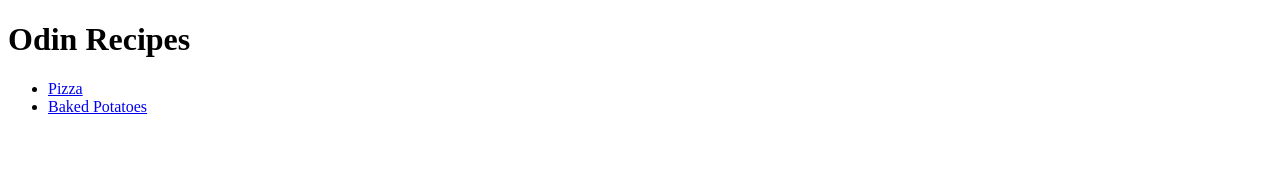
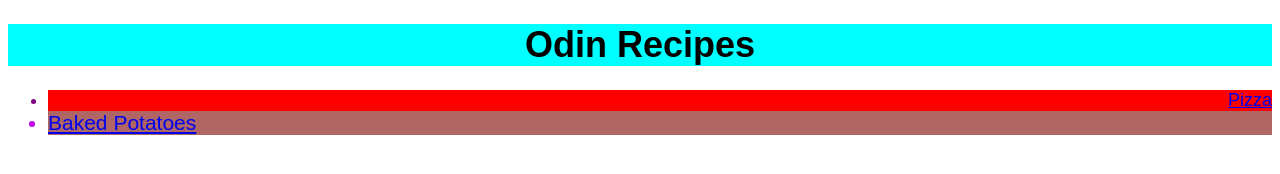
Before and after one commit to Nick90903/odin-recipes, a plain HTML site: page index.html in a window 1280 px wide. Drawn offline with Linux system fonts and the light colour scheme.

Commit message:
Added css styling to the main page
Added some random colors and font sizes and text positions to show off
what can be done. This is not a pretty site but shows basic understanding
on how to use an external CSS style sheet and Classes.

```diff
--- a/index.html
+++ b/index.html
@@ -4,13 +4,14 @@
     <meta charset="UTF-8">
     <meta http-equiv="X-UA-Compatible" content="IE=edge">
     <meta name="viewport" content="width=device-width, initial-scale=1.0">
+    <link rel="stylesheet" href="style.css">
     <title>Odin Recipes</title>
 </head>
 <body>
-    <h1>Odin Recipes</h1>
+    <h1 class="text title">Odin Recipes</h1>
     <ul>
-        <li><a href="./recipes/pizza.html">Pizza</a></li>
-        <li><a href="./recipes/baked-potato.html">Baked Potatoes</a></li>
+        <li class="text pizza"><a href="./recipes/pizza.html">Pizza</a></li>
+        <li class="text bakedpotato"><a href="./recipes/baked-potato.html">Baked Potatoes</a></li>
     </ul>
 
 </body>
--- /dev/null
+++ b/style.css
@@ -0,0 +1,26 @@
+.text {
+
+    font-family: Arial, Helvetica, sans-serif;
+
+}
+
+.title {
+    text-align: center;
+    font-size: 36px;
+    background-color: aqua;
+    color: black;
+}
+
+.pizza {
+    background-color: red;
+    color: purple;
+    font-size: 18px;
+    text-align: right;
+}
+
+.bakedpotato {
+    background-color: rgb(177, 102, 102);
+    color: rgb(190, 0, 238);
+    font-size: 21px;
+    text-align: left;
+}
```
